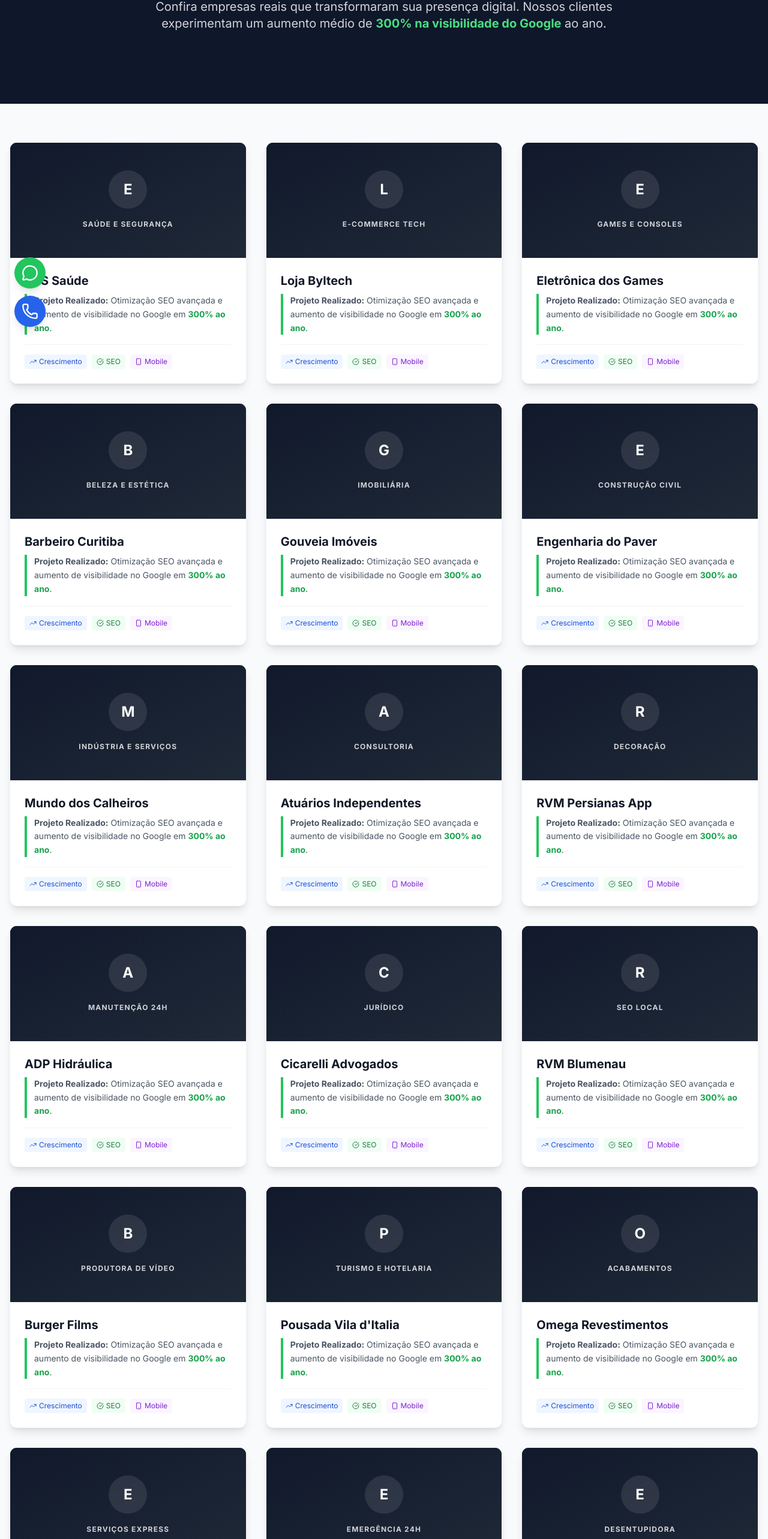
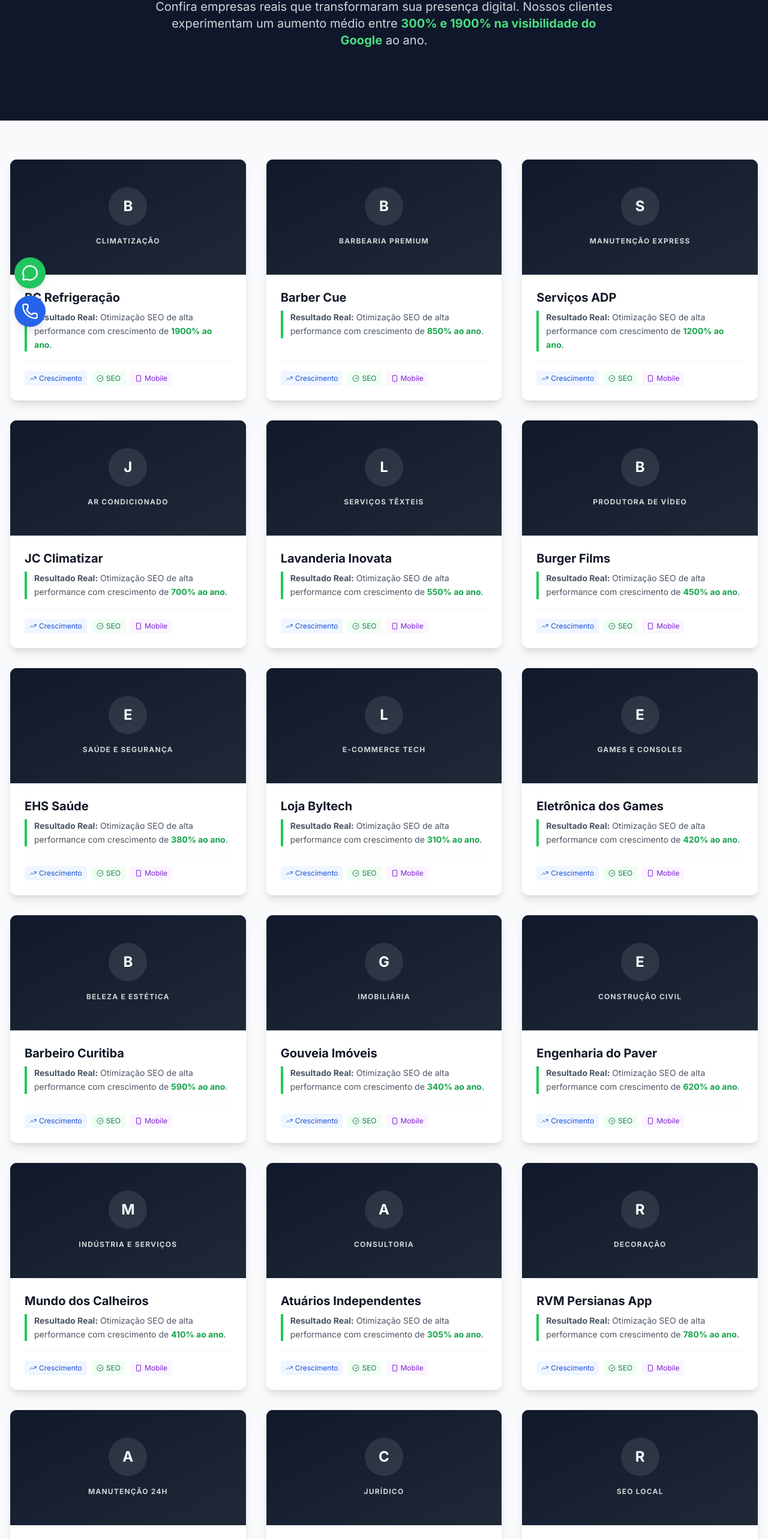
Before and after one commit to supremapix/Ag-ncia-Digital-em-Curitiba, a React (Vite) app: page /portfolio in a window 1280 px wide. Shown: the part 231-2797 px from the top of the page at 60% size. Built offline with nearby package versions, Linux system fonts and the light colour scheme.

Commit message:
feat: Add more projects to portfolio page
Includes a wider range of client projects to showcase the agency's diverse capabilities and successful outcomes.

```diff
--- a/pages/Portfolio.tsx
+++ b/pages/Portfolio.tsx
@@ -1,32 +1,45 @@
+
 import React from 'react';
 import { ExternalLink, TrendingUp, BarChart, CheckCircle, Smartphone } from 'lucide-react';
 import { LeadForm } from '../components/LeadForm';
 
-const projects = [
-  { url: "https://www.ehssaude.com.br", title: "EHS Saúde", category: "Saúde e Segurança" },
-  { url: "https://www.lojabyltech.com.br", title: "Loja Byltech", category: "E-commerce Tech" },
-  { url: "https://www.eletronicadosgames.com.br", title: "Eletrônica dos Games", category: "Games e Consoles" },
-  { url: "https://www.barbeiro.curitiba.br/", title: "Barbeiro Curitiba", category: "Beleza e Estética" },
-  { url: "https://www.gouveiacuritiba.com.br/", title: "Gouveia Imóveis", category: "Imobiliária" },
-  { url: "https://www.engenhariadopaver.com.br/", title: "Engenharia do Paver", category: "Construção Civil" },
-  { url: "https://www.mundodoscalheiros.com.br/", title: "Mundo dos Calheiros", category: "Indústria e Serviços" },
-  { url: "https://www.atuarios.com.br/", title: "Atuários Independentes", category: "Consultoria" },
-  { url: "https://rvmpersianas.app.br", title: "RVM Persianas App", category: "Decoração" },
-  { url: "https://servicoshidraulicosadp.app.br/", title: "ADP Hidráulica", category: "Manutenção 24h" },
-  { url: "https://www.cicarelli.adv.br/", title: "Cicarelli Advogados", category: "Jurídico" },
-  { url: "https://rvmpersianas.com.br/santa-catarina/blumenau.html", title: "RVM Blumenau", category: "SEO Local" },
-  { url: "https://burgerfilms.com.br/", title: "Burger Films", category: "Produtora de Vídeo" },
-  { url: "https://pousadaviladitalia.com.br", title: "Pousada Vila d'Italia", category: "Turismo e Hotelaria" },
-  { url: "https://sc.omegarevestimentos.com.br/", title: "Omega Revestimentos", category: "Acabamentos" },
-  { url: "https://eurocalhas.supremasite.com.br/", title: "Euro Calhas", category: "Serviços Express" },
-  { url: "https://encanadorpalladium24h.supremamidia.com", title: "Encanador Palladium", category: "Emergência 24h" },
-  { url: "https://encanadores24h.desentopeadp.com.br", title: "Encanadores 24h", category: "Desentupidora" },
-  { url: "https://desentopeadp.com.br", title: "Desentope ADP", category: "Desentupidora" },
-  { url: "https://assistencia.lojabyltech.com.br", title: "Byltech Assistência", category: "Tecnologia" },
-  { url: "https://www.byltech.com.br", title: "Byltech Loja", category: "E-commerce" },
-  { url: "https://jetron.com.br", title: "Jetron", category: "Indústria Tecnológica" },
-  { url: "https://fotometal.com.br", title: "Fotometal", category: "Indústria Gráfica" },
-  { url: "https://www.moraesacrilicos.com.br", title: "Moraes Acrílicos", category: "Produtos Personalizados" },
+interface Project {
+  url: string;
+  title: string;
+  category: string;
+  growth: string;
+}
+
+const projects: Project[] = [
+  { url: "https://www.bcrefrigeracaosc.com.br", title: "BC Refrigeração", category: "Climatização", growth: "1900%" },
+  { url: "https://barbeariabarbercue.shop", title: "Barber Cue", category: "Barbearia Premium", growth: "850%" },
+  { url: "https://www.servicosadp.shop", title: "Serviços ADP", category: "Manutenção Express", growth: "1200%" },
+  { url: "https://www.jcclimatizar.pro", title: "JC Climatizar", category: "Ar Condicionado", growth: "700%" },
+  { url: "https://www.lavanderiainovata.com.br", title: "Lavanderia Inovata", category: "Serviços Têxteis", growth: "550%" },
+  { url: "https://www.burgerfilms.com.br", title: "Burger Films", category: "Produtora de Vídeo", growth: "450%" },
+  { url: "https://www.ehssaude.com.br", title: "EHS Saúde", category: "Saúde e Segurança", growth: "380%" },
+  { url: "https://www.lojabyltech.com.br", title: "Loja Byltech", category: "E-commerce Tech", growth: "310%" },
+  { url: "https://www.eletronicadosgames.com.br", title: "Eletrônica dos Games", category: "Games e Consoles", growth: "420%" },
+  { url: "https://www.barbeiro.curitiba.br/", title: "Barbeiro Curitiba", category: "Beleza e Estética", growth: "590%" },
+  { url: "https://www.gouveiacuritiba.com.br/", title: "Gouveia Imóveis", category: "Imobiliária", growth: "340%" },
+  { url: "https://www.engenhariadopaver.com.br/", title: "Engenharia do Paver", category: "Construção Civil", growth: "620%" },
+  { url: "https://www.mundodoscalheiros.com.br/", title: "Mundo dos Calheiros", category: "Indústria e Serviços", growth: "410%" },
+  { url: "https://www.atuarios.com.br/", title: "Atuários Independentes", category: "Consultoria", growth: "305%" },
+  { url: "https://rvmpersianas.app.br", title: "RVM Persianas App", category: "Decoração", growth: "780%" },
+  { url: "https://servicoshidraulicosadp.app.br/", title: "ADP Hidráulica", category: "Manutenção 24h", growth: "940%" },
+  { url: "https://www.cicarelli.adv.br/", title: "Cicarelli Advogados", category: "Jurídico", growth: "330%" },
+  { url: "https://rvmpersianas.com.br/santa-catarina/blumenau.html", title: "RVM Blumenau", category: "SEO Local", growth: "1100%" },
+  { url: "https://pousadaviladitalia.com.br", title: "Pousada Vila d'Italia", category: "Turismo e Hotelaria", growth: "480%" },
+  { url: "https://sc.omegarevestimentos.com.br/", title: "Omega Revestimentos", category: "Acabamentos", growth: "520%" },
+  { url: "https://eurocalhas.supremasite.com.br/", title: "Euro Calhas", category: "Serviços Express", growth: "890%" },
+  { url: "https://encanadorpalladium24h.supremamidia.com", title: "Encanador Palladium", category: "Emergência 24h", growth: "1450%" },
+  { url: "https://encanadores24h.desentopeadp.com.br", title: "Encanadores 24h", category: "Desentupidora", growth: "1600%" },
+  { url: "https://desentopeadp.com.br", title: "Desentope ADP", category: "Desentupidora", growth: "1750%" },
+  { url: "https://assistencia.lojabyltech.com.br", title: "Byltech Assistência", category: "Tecnologia", growth: "390%" },
+  { url: "https://www.byltech.com.br", title: "Byltech Loja", category: "E-commerce", growth: "440%" },
+  { url: "https://jetron.com.br", title: "Jetron", category: "Indústria Tecnológica", growth: "360%" },
+  { url: "https://fotometal.com.br", title: "Fotometal", category: "Indústria Gráfica", growth: "320%" },
+  { url: "https://www.moraesacrilicos.com.br", title: "Moraes Acrílicos", category: "Produtos Personalizados", growth: "405%" },
 ];
 
 export const Portfolio: React.FC = () => {
@@ -40,7 +53,7 @@ export const Portfolio: React.FC = () => {
           </h1>
           <p className="text-xl text-gray-300 max-w-3xl mx-auto mb-10">
             Confira empresas reais que transformaram sua presença digital.
-            Nossos clientes experimentam um aumento médio de <strong className="text-green-400">300% na visibilidade do Google</strong> ao ano.
+            Nossos clientes experimentam um aumento médio entre <strong className="text-green-400">300% e 1900% na visibilidade do Google</strong> ao ano.
           </p>
         </div>
       </section>
@@ -81,7 +94,7 @@ export const Portfolio: React.FC = () => {
 
                 <div className="mb-4">
                    <p className="text-gray-600 text-sm leading-relaxed border-l-4 border-green-500 pl-3">
-                     <strong>Projeto Realizado:</strong> Otimização SEO avançada e aumento de visibilidade no Google em <span className="text-green-600 font-bold">300% ao ano</span>.
+                     <strong>Resultado Real:</strong> Otimização SEO de alta performance com crescimento de <span className="text-green-600 font-bold">{project.growth} ao ano</span>.
                    </p>
                 </div>
 
@@ -110,7 +123,7 @@ export const Portfolio: React.FC = () => {
                 <h2 className="text-3xl font-bold text-brand-dark mb-4">Quer entrar para essa lista de sucesso?</h2>
                 <p className="text-gray-600 mb-6 text-lg">
                   Seu site pode estar no ar em <strong>menos de 48 horas</strong>. Não perca mais clientes para a concorrência.
-                  Solicite agora e ganhe a otimização inicial para o Google.
+                  Solicite agora e ganhe a otimização inicial para o Google com foco em resultados reais.
                 </p>
                 <a
                   href="https://wa.me/5541987001004"
```
